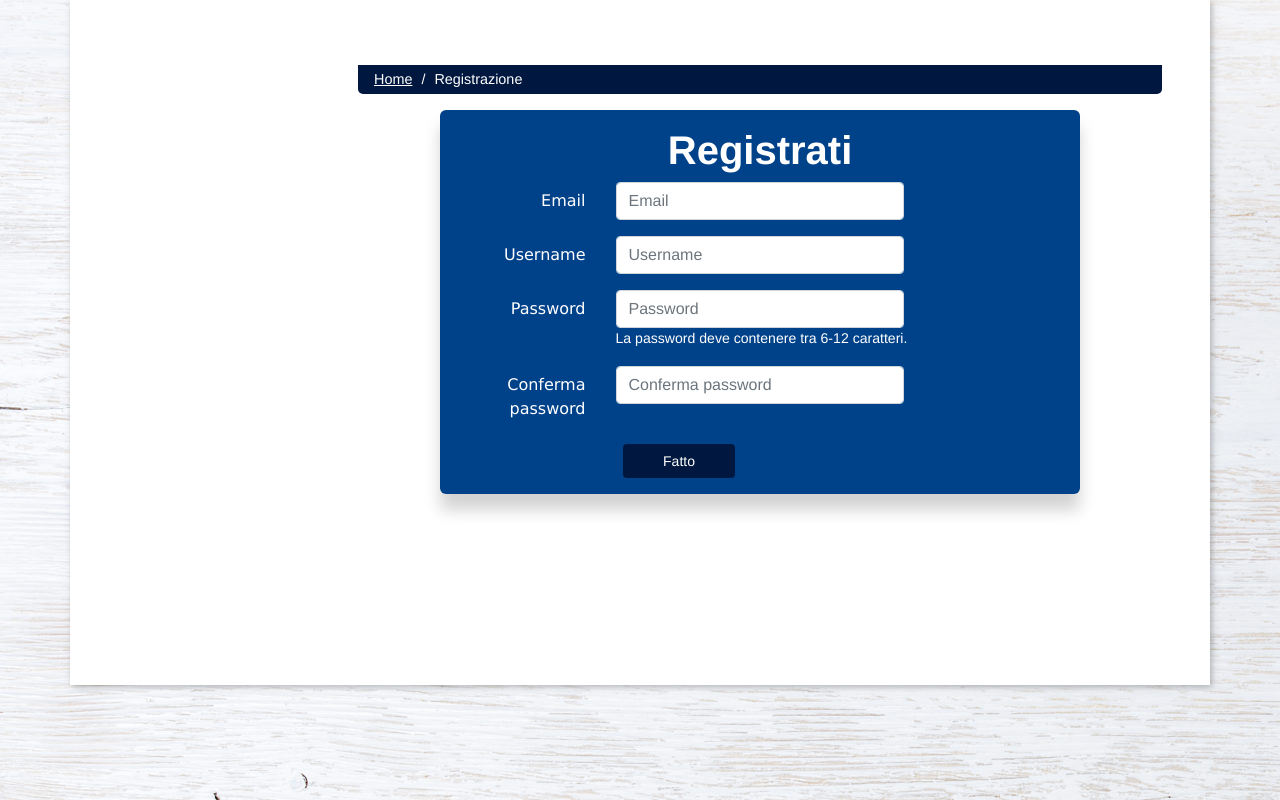
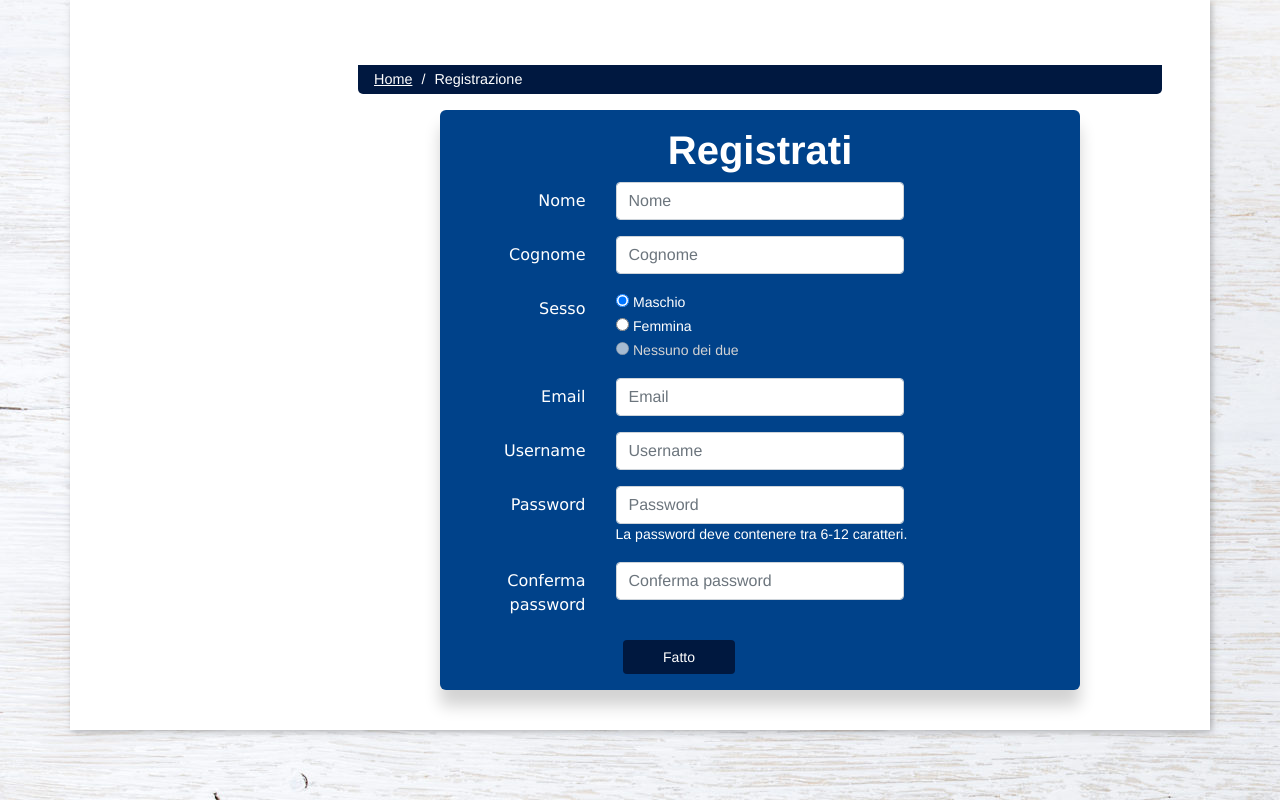
Before and after one commit to benny1693/FiloDiArianna, a PHP site: page /HTML/registrazione.html in a window 1280 px wide. Run offline with PHP 8.4, Linux system fonts and the light colour scheme.

Commit message:
Aggiunti campi nome cognome e sesso alla pagina di registrazione. Modificato colore dei radio button disabilitati in css

```diff
--- a/CSS/style.css
+++ b/CSS/style.css
@@ -1272,7 +1272,8 @@ ul.query > li p {
 }
 
 .form-check-input:disabled ~ .form-check-label {
-	color: #6c757d;
+	/*color: #6c757d;*/
+	color: lightgray;
 }
 
 .form-check-label {
--- a/HTML/contatti.html
+++ b/HTML/contatti.html
@@ -41,7 +41,7 @@
 			</div>
 
 			<div id="contattomessaggio" class="row">
-				<h1>Oppure.. manda qui il tuo messaggio!</h1>
+				<h1>Oppure.. scrivi direttamente qui il tuo messaggio</h1>
 
 				<form>
 					<div class="form-group row">
--- a/HTML/registrazione.html
+++ b/HTML/registrazione.html
@@ -28,33 +28,93 @@
 			<h1>Registrati</h1>
 
 			<form data-toggle="validator">
+
 				<div class="form-group row">
-					<label for="inputEmail1" class="col-sm-3 col-form-label">Email</label>
+					<label for="inputName1" class="col-sm-3 col-form-label">Nome</label>
 					<div class="col-sm-9">
-						<input type="email" class="form-control" id="inputEmail1" placeholder="Email" data-error="Mail invalida" required>
+						<input type="text" class="form-control" id="inputName1" placeholder="Nome" data-error="Nome non valido" required>
+					</div>
+					<div class="invalid-feedback">
+						<p>
+							Nome non valido.
+						</p>
+					</div>
+				</div>
+
+				<div class="form-group row">
+					<label for="inputSurename1" class="col-sm-3 col-form-label">Cognome</label>
+					<div class="col-sm-9">
+						<input type="text" class="form-control" id="inputSurename1" placeholder="Cognome" data-error="Cognome non valido" required>
+					</div>
+					<div class="invalid-feedback">
+						<p>
+							Cognome non valido.
+						</p>
+					</div>
+				</div>
+
+				<!-- <fieldset class="form-group"> -->
+				 <div class="form-group row">
+					 <legend class="col-sm-3 col-form-label">Sesso</legend>
+					 <div class="col-sm-9">
+						 <div class="form-check">
+							 <input class="form-check-input" type="radio" name="gridRadios" id="gridRadios1" value="option1" checked>
+							 <label class="form-check-label" for="gridRadios1">
+								 Maschio
+							 </label>
+						 </div>
+						 <div class="form-check">
+							 <input class="form-check-input" type="radio" name="gridRadios" id="gridRadios2" value="option2">
+							 <label class="form-check-label" for="gridRadios2">
+								 Femmina
+							 </label>
+						 </div>
+						 <div class="form-check disabled">
+							 <input class="form-check-input" type="radio" name="gridRadios" id="gridRadios3" value="option3" disabled>
+							 <label class="form-check-label" for="gridRadios3">
+								 Nessuno dei due
+							 </label>
+						 </div>
+					 </div>
+				 </div>
+			<!--  </fieldset> -->
+
+				<div class="form-group row">
+					<label for="inputEmail1" class="col-sm-3 col-form-label" lang="en">Email</label>
+					<div class="col-sm-9">
+						<input type="email" class="form-control" id="inputEmail1" placeholder="Email" data-error="Mail non valida" required>
 						<!-- <div class="help-block with-errors"></div> -->
 					</div>
 				</div>
 
 				<div class="form-group row">
-					<label for="inputUsername1" class="col-sm-3 col-form-label">Username</label>
+					<label for="inputUsername1" class="col-sm-3 col-form-label" lang="en">Username</label>
 					<div class="col-sm-9">
-						<input type="text" class="form-control" id="inputUsername1" placeholder="Username">
+						<input type="text" class="form-control" id="inputUsername1" placeholder="Username" required>
+					</div>
+					<div class="invalid-feedback">
+						<p>
+							<span lang="en">Username</span> non valido.
+						</p>
 					</div>
 				</div>
 
 				<div class="form-group row">
-					<label for="inputPassword1" class="col-sm-3 col-form-label">Password</label>
+
+					<label for="inputPassword1" class="col-sm-3 col-form-label" lang="en">Password</label>
 					<div class="col-sm-9">
 						<input type="password" data-minlength="6" data-maxlength="12" class="form-control" id="inputPassword1" placeholder="Password" required>
 						<p class="help-block">La password deve contenere tra 6-12 caratteri.</p>
 					</div>
-					<label for="inputPasswordConfirm" class="col-sm-3 col-form-label">Conferma password</label>
+					<label for
+					="inputPasswordConfirm" class="col-sm-3 col-form-label">Conferma password</label>
 					<div class="col-sm-9">
 						<input type="password" class="form-control" id="inputPasswordConfirm" placeholder="Conferma password" required>
 						<!-- <div class="help-block with-errors"></div> -->
 						<div class="invalid-feedback">
-							Le password non combaciano.
+							<p>
+								Le <span lang="en">password</span> non combaciano.
+							</p>
 						</div>
 					</div>
 				</div>
@@ -63,6 +123,7 @@
 					<button type="submit" class="btn  btn-outline-primary">Fatto</button>
 				</div>
 			</form>
+
 		</section>
 	</div>
 </body>
```
Also changed, not shown: CSS/provelaura.css (+8 -0 lines), HTML/accesso.html (+5 -3 lines).
